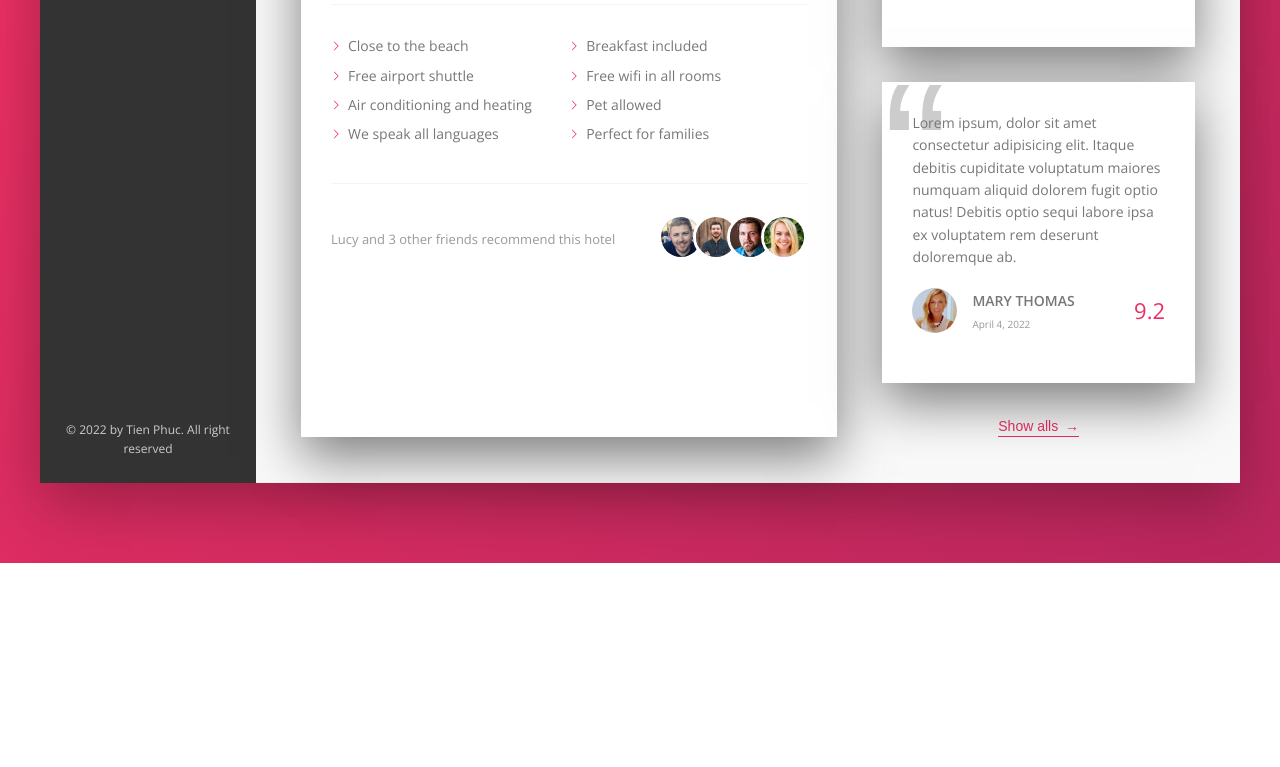
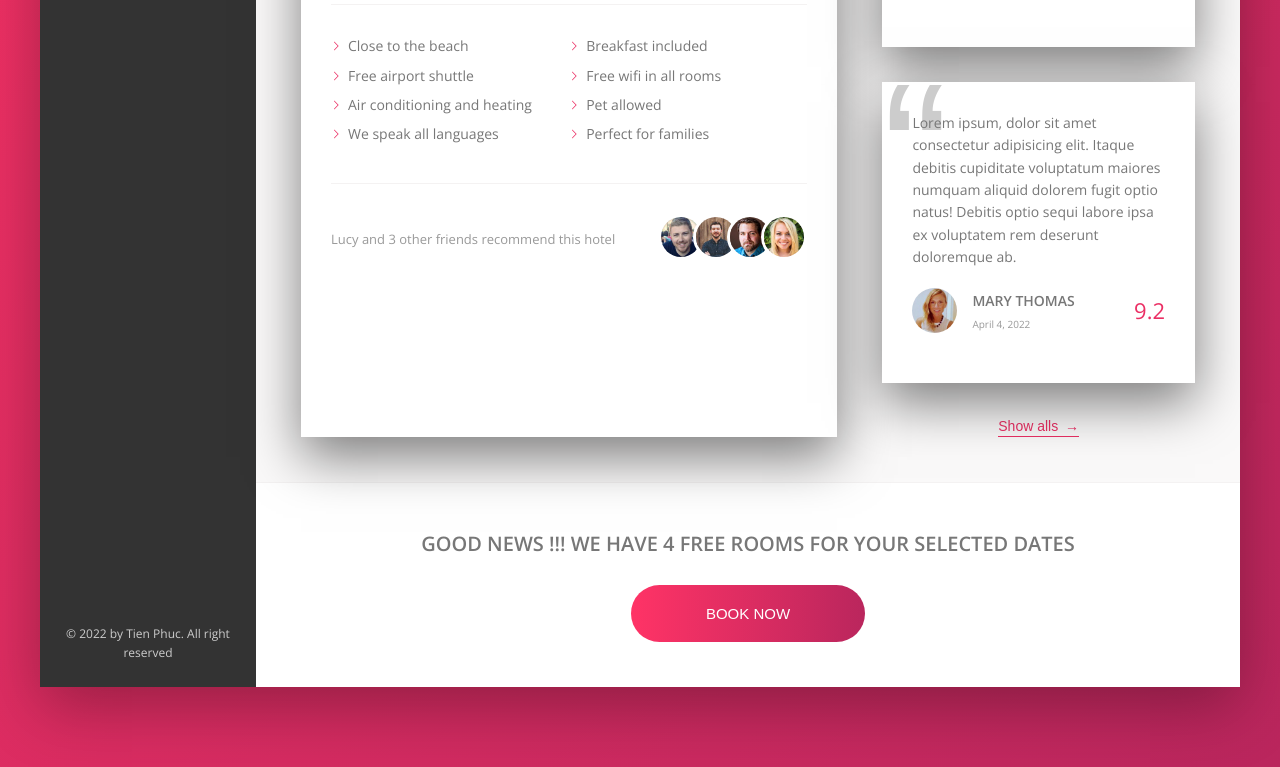
Before and after one commit to phucvu-1999/flex-box-review, a website: page index.html in a window 1280 px wide. Shown: the part 763-1530 px from the top of the page. Before the commit the page ends 1326 px from the top, so only its background shows below. Drawn offline with nearby package versions, Linux system fonts and the light colour scheme.

Commit message:
Implement the CTA section

```diff
--- a/index.html
+++ b/index.html
@@ -253,6 +253,15 @@
               <button class="btn-inline">Show alls <span>&rarr;</span></button>
             </div>
           </div>
+          <div class="cta">
+            <h2 class="cta__book-now">
+              Good news !!! We have 4 free rooms for your selected dates
+            </h2>
+            <button class="btn">
+              <span class="btn__visible">Book now</span>
+              <span class="btn__invisible"> Only 4 rooms left </span>
+            </button>
+          </div>
         </main>
       </div>
     </div>
--- a/sass/_component.scss
+++ b/sass/_component.scss
@@ -458,3 +458,83 @@
     z-index: 1;
   }
 }
+
+///////////////////////////////////////////////////
+// CTA
+
+.cta {
+  padding: 4.5rem;
+  text-align: center;
+
+  &__book-now {
+    font-size: 2rem;
+    font-weight: 700;
+    margin-bottom: 2.5rem;
+    text-transform: uppercase;
+    transition: all 0.2s linear;
+
+    &:hover {
+      transform: skewX(-15deg) scale(1.2);
+    }
+  }
+}
+
+///////////////////////////////////////////////////
+// CTA
+
+.btn {
+  position: relative;
+  font-size: 1.5rem;
+  font-weight: 400;
+  text-transform: uppercase;
+  border-radius: 100px;
+  border: none;
+  color: var(--color-white);
+  background-image: linear-gradient(
+    to right,
+    var(--color-primary-light),
+    var(--color-primary-dark)
+  );
+  cursor: pointer;
+  overflow: hidden;
+
+  & > * {
+    width: 100%;
+    height: 100%;
+    transition: all 0.2s linear;
+  }
+
+  &__visible {
+    display: inline-block;
+    padding: 2rem 7.5rem;
+  }
+
+  &__invisible {
+    display: inline-block;
+    position: absolute;
+    top: -100%;
+    left: 0;
+    padding: 2rem 0;
+  }
+
+  &:hover {
+    background-image: linear-gradient(
+      to left,
+      var(--color-primary-light),
+      var(--color-primary-dark)
+    );
+  }
+
+  &:hover &__visible {
+    transform: translateY(100%);
+  }
+
+  &:hover &__invisible {
+    top: 0;
+  }
+
+  &:focus {
+    outline: none;
+    animation: pulsate 2s infinite;
+  }
+}
```
Also changed, not shown: css/style.css.
